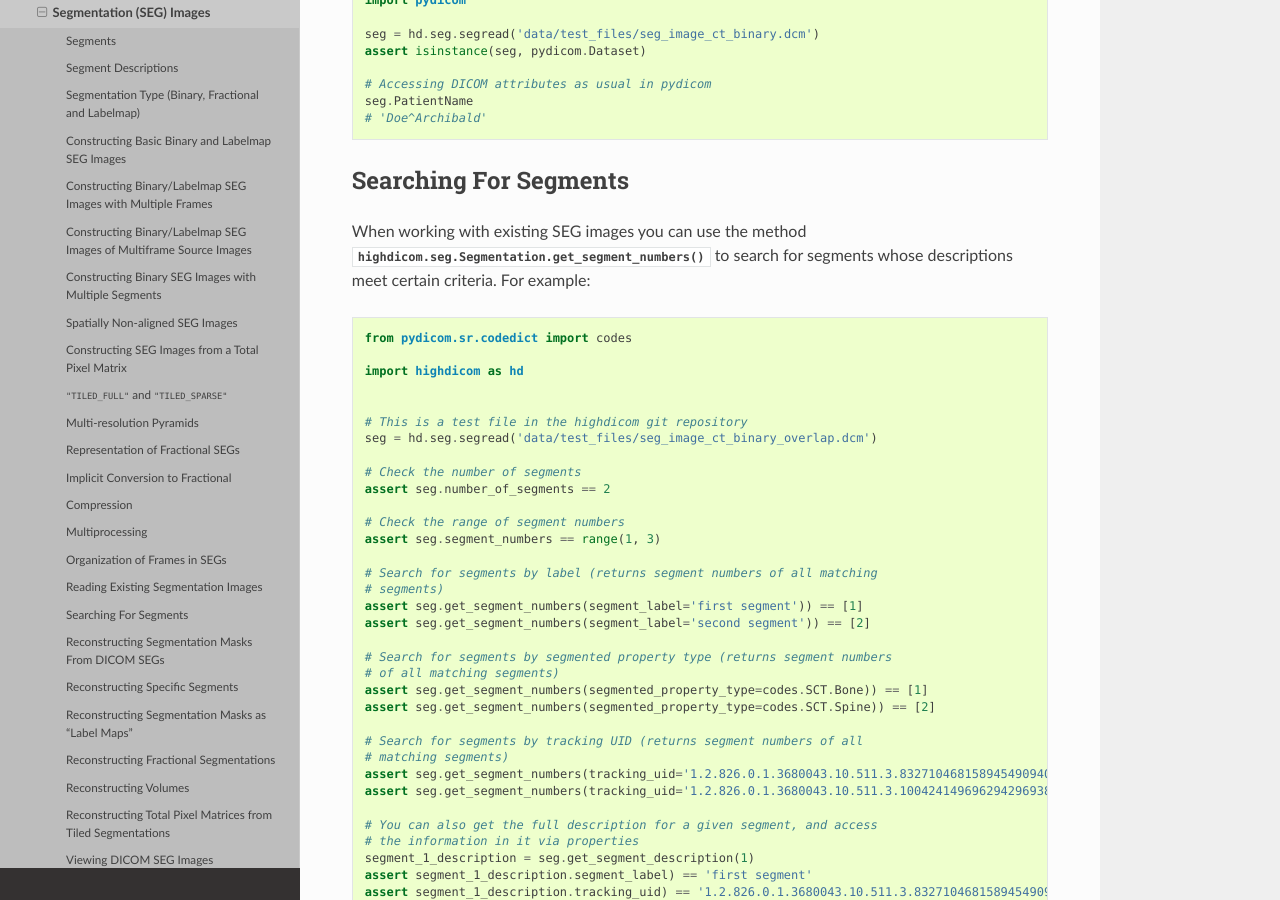
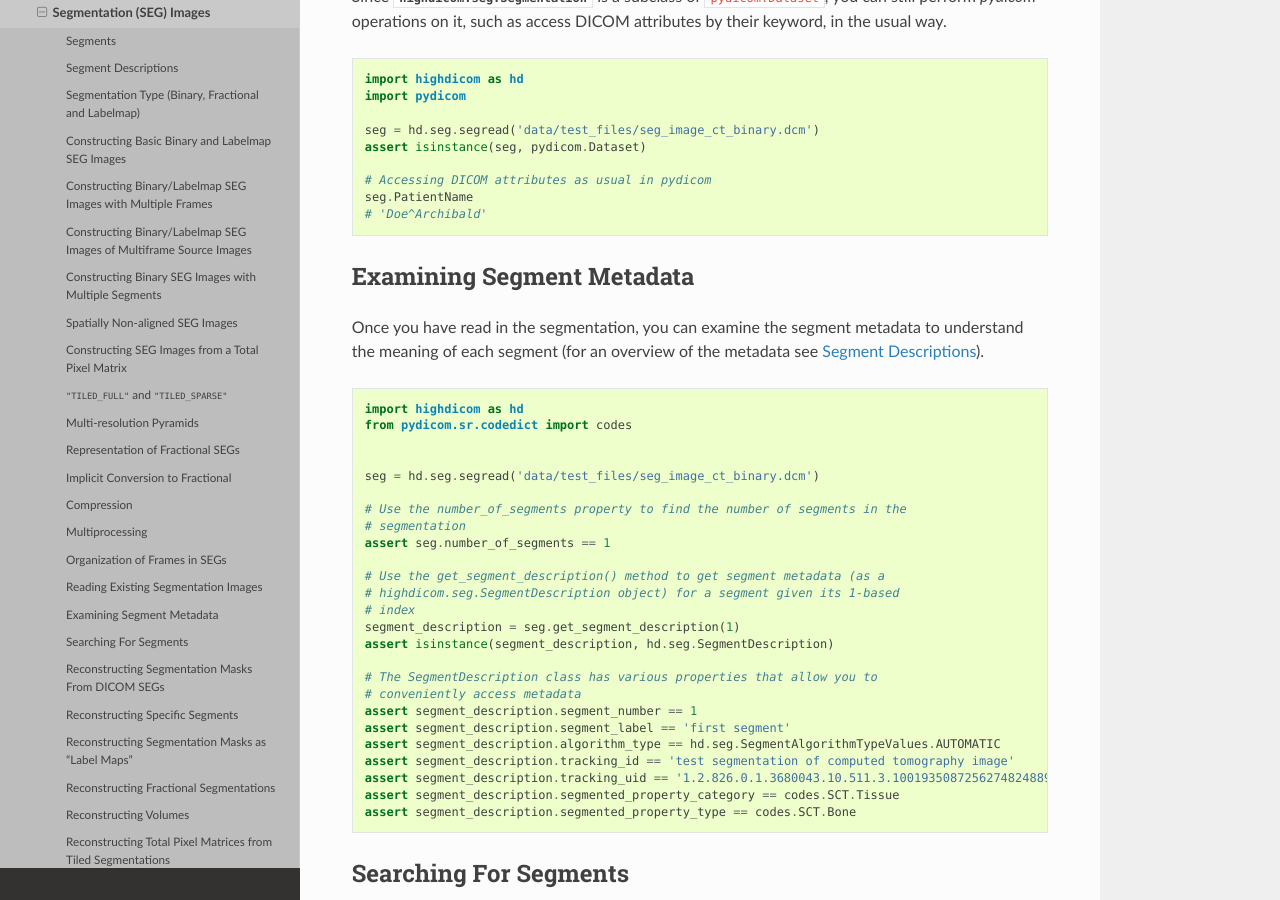
Before and after one commit to ImagingDataCommons/highdicom, a Sphinx documentation site: the page built from docs/seg.rst, in a window 1280 px wide and 900 px high, scrolled down 21478 px. Built offline with Sphinx 7.4.7 and the Read the Docs theme 3.1.0, drawn with Linux system fonts in a browser that asks for light colours; some of the changed text lies outside the part shown.

Commit message:
Quickstart docs improvements (#341)
* Improve docs around segment descriptions, make links in quickstart more visible

* typo

* linter line length

```diff
--- a/docs/seg.rst
+++ b/docs/seg.rst
@@ -43,6 +43,8 @@ other words, the segments within a SEG image may *overlap*.  There is an
 optional attribute called "Segments Overlap" (0062, 0013) that, if present,
 will indicate whether the segments overlap in a given SEG image.
 
+.. _segment_descriptions:
+
 Segment Descriptions
 --------------------
 
@@ -52,9 +54,11 @@ are numbered with consecutive segment numbers starting at 1 (i.e., 1, 2, 3,
 describing what the segment represents. This information is placed in the
 "SegmentsSequence" (0062, 0002) attribute of the segmentation file. In
 *highdcom*, we use the :class:`highdicom.seg.SegmentDescription` class to hold
-this information. When you construct a DICOM SEG image using *highdicom*, you
-must construct a single :class:`highdicom.seg.SegmentDescription` object for
-each segment. The segment description includes the following information:
+this information. This is not to be confused with the DICOM "Segment
+Description" attribute, which is a plain text string. When you construct a
+DICOM SEG image using *highdicom*, you must construct a single
+:class:`highdicom.seg.SegmentDescription` object for each segment. The segment
+description includes the following information:
 
 - **Segment Label**: A human-readable name for the segment (e.g. ``"Left
   Kidney"``). This can be any string.
@@ -132,6 +136,9 @@ we must first provide more information about the algorithm used in an
         anatomic_regions=[codes.SCT.Kidney]
     )
 
+For a description of how to access segment metadata in existing segmentations,
+see :ref:`segment_description_parsing`.
+
 Segmentation Type (Binary, Fractional and Labelmap)
 ---------------------------------------------------
 
@@ -1186,6 +1193,44 @@ attributes by their keyword, in the usual way.
     seg.PatientName
     # 'Doe^Archibald'
 
+.. _segment_description_parsing:
+
+Examining Segment Metadata
+--------------------------
+
+Once you have read in the segmentation, you can examine the segment metadata to
+understand the meaning of each segment (for an overview of the metadata see
+:ref:`segment_descriptions`).
+
+.. code-block:: python
+
+    import highdicom as hd
+    from pydicom.sr.codedict import codes
+
+
+    seg = hd.seg.segread('data/test_files/seg_image_ct_binary.dcm')
+
+    # Use the number_of_segments property to find the number of segments in the
+    # segmentation
+    assert seg.number_of_segments == 1
+
+    # Use the get_segment_description() method to get segment metadata (as a
+    # highdicom.seg.SegmentDescription object) for a segment given its 1-based
+    # index
+    segment_description = seg.get_segment_description(1)
+    assert isinstance(segment_description, hd.seg.SegmentDescription)
+
+    # The SegmentDescription class has various properties that allow you to
+    # conveniently access metadata
+    assert segment_description.segment_number == 1
+    assert segment_description.segment_label == 'first segment'
+    assert segment_description.algorithm_type == hd.seg.SegmentAlgorithmTypeValues.AUTOMATIC
+    assert segment_description.tracking_id == 'test segmentation of computed tomography image'
+    assert segment_description.tracking_uid == '1.2.826.0.1.3680043.10.511.3.10019350872562748248892382642075888'
+    assert segment_description.segmented_property_category == codes.SCT.Tissue
+    assert segment_description.segmented_property_type == codes.SCT.Bone
+
+
 Searching For Segments
 ----------------------
 
```
Also changed, not shown: docs/quickstart.rst (+59 -33 lines), 1 other file.
